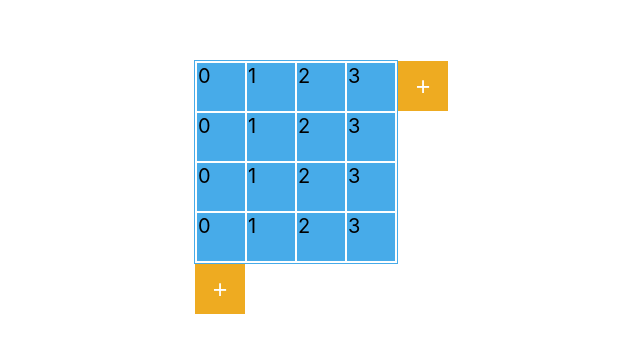
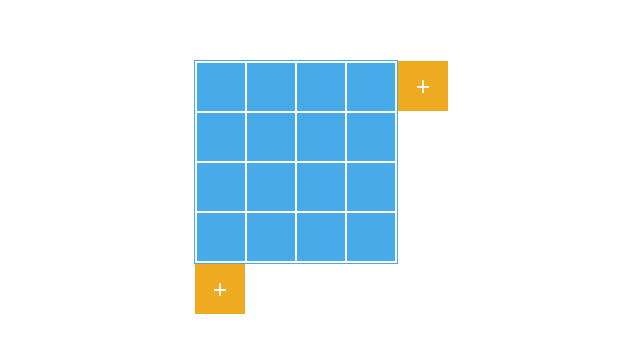
Before and after one commit to SkyWalker1996x/squares-react, a React (Create React App) app: page / in a window 1280 px wide. Shown: the part 140-492 px from the top of the page, without its empty margins (6-646 px from the left). Built offline with nearby package versions, Linux system fonts and the light colour scheme.

Commit message:
fix: fix bug of render dom elements - change rows and columns from array of a number to array of object with a unique field called id; - create support function generateId; - refactor methods, that working with rows and columns.

```diff
--- a/src/components/App.js
+++ b/src/components/App.js
@@ -1,6 +1,6 @@
-import React, { useRef, useState } from 'react';
+import React, { useState } from 'react';
 import { Table } from './table';
-import { transformConfig } from '../utils';
+import { transformConfig, generateId } from '../utils';
 import { initTableConfig, initTableInteractive } from '../data';
 
 const App = () => {
@@ -11,12 +11,12 @@ const App = () => {
     initTableInteractive
   );
 
-  const tableRef = useRef(null);
-
   const addRow = () => {
     setTableConfig((prevState) => {
       const { rows } = prevState;
-      const newItem = rows[rows.length - 1] + 1;
+      const newItem = {
+        id: generateId(),
+      };
 
       return {
         ...prevState,
@@ -27,7 +27,9 @@ const App = () => {
   const addCol = () => {
     setTableConfig((prevState) => {
       const { columns } = prevState;
-      const newItem = columns[columns.length - 1] + 1;
+      const newItem = {
+        id: generateId(),
+      };
 
       return {
         ...prevState,
@@ -48,6 +50,13 @@ const App = () => {
         rows: newRows,
       };
     });
+
+    setTableInteractive((prevState) => {
+      return {
+        ...prevState,
+        active: false,
+      };
+    });
   };
   const removeCol = () => {
     const { columns } = tableConfig;
@@ -60,6 +69,13 @@ const App = () => {
       return {
         ...prevState,
         columns: newColumns,
+      };
+    });
+
+    setTableInteractive((prevState) => {
+      return {
+        ...prevState,
+        active: false,
       };
     });
   };
@@ -102,11 +118,7 @@ const App = () => {
       onMouseOver={overTable}
       onMouseLeave={outTable}
     >
-      <Table
-        tableConfig={tableConfig}
-        styleCellSize={styleCellSize}
-        tableRef={tableRef}
-      />
+      <Table tableConfig={tableConfig} styleCellSize={styleCellSize} />
       <button onClick={addRow} className="button add-row">
         +
       </button>
--- a/src/components/table.js
+++ b/src/components/table.js
@@ -6,15 +6,11 @@ const Table = ({ tableConfig, styleCellSize }) => {
   return (
     <table className="table">
       <tbody>
-        {rows.map((v, rowKey) => {
+        {rows.map((item) => {
           return (
-            <tr className="row" key={rowKey}>
-              {columns.map((v, colKey) => {
-                return (
-                  <td className="cell" key={colKey} style={styleCellSize}>
-                    {v}
-                  </td>
-                );
+            <tr className="row" key={item.id}>
+              {columns.map((item) => {
+                return <td className="cell" key={item.id} style={styleCellSize} />;
               })}
             </tr>
           );
--- a/src/utils/index.js
+++ b/src/utils/index.js
@@ -1,5 +1,7 @@
 const createArray = (number) => {
-  return Array.from({ length: number }, (v, k) => k);
+  return Array.from({ length: number }, () => ({
+    id: generateId(),
+  }));
 };
 
 const transformConfig = (config) => {
@@ -12,4 +14,8 @@ const transformConfig = (config) => {
   };
 };
 
-export { transformConfig };
+const generateId = () => {
+  return `f${(~~(Math.random() * 1e8)).toString(16)}`;
+};
+
+export { transformConfig, generateId };
```
